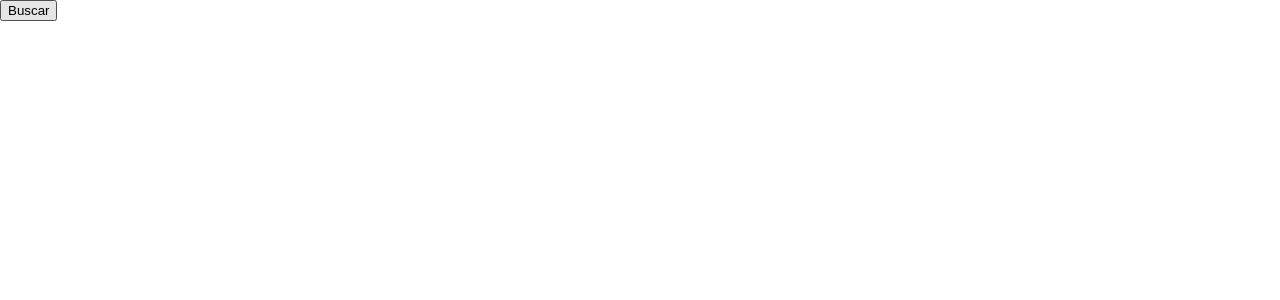
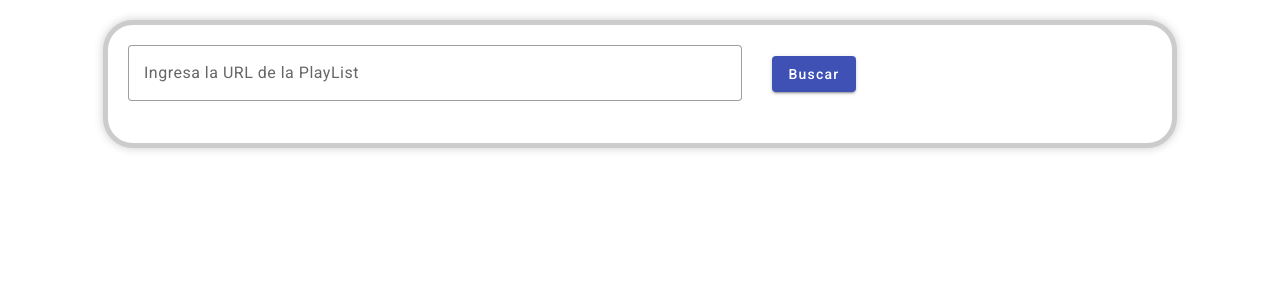
Before and after one commit to migueGO98/Practica4, an Angular app: page / in a window 1280 px wide. Shown: the top 300 px of the page. Built offline with nearby package versions, Linux system fonts and the light colour scheme.

Commit message:
Poner el Componente input List

```diff
--- /dev/null
+++ b/src/app/components/input-list/input-list.component.css
@@ -0,0 +1,20 @@
+.busquedaPadre{
+    display: flex;
+    justify-content: center;
+    align-items: center;
+}
+
+.busquedaHijo{
+    width: 80%;
+    margin: 20px;
+    padding: 20px;
+    border: 5px solid #ccc;
+    border-radius: 30px;
+    background-color: #fff;
+    box-shadow: 0 0 10px #ccc;
+}
+
+.input{
+    width: 60%;
+    margin-right: 30px;
+}
--- /dev/null
+++ b/src/app/components/input-list/input-list.component.html
@@ -0,0 +1,8 @@
+<div class="busquedaPadre">
+    <div class="busquedaHijo">
+        <mat-form-field appearance="outline" class="input">
+            <input matInput placeholder="Ingresa la URL de la PlayList">
+        </mat-form-field>
+        <button mat-raised-button color="primary" class="boton" type="submit">Buscar</button>
+    </div>
+</div>
--- a/src/app/youami/youami.component.html
+++ b/src/app/youami/youami.component.html
@@ -1 +1 @@
-<button (click)="obtenerListaVideos('RDh4UqMyldS7Q')">Buscar</button>
+<app-input-list></app-input-list>
```
Also changed, not shown: src/app/app.module.ts (+11 -0 lines), src/app/components/input-list/input-list.component.ts (added, +10 -0 lines).
